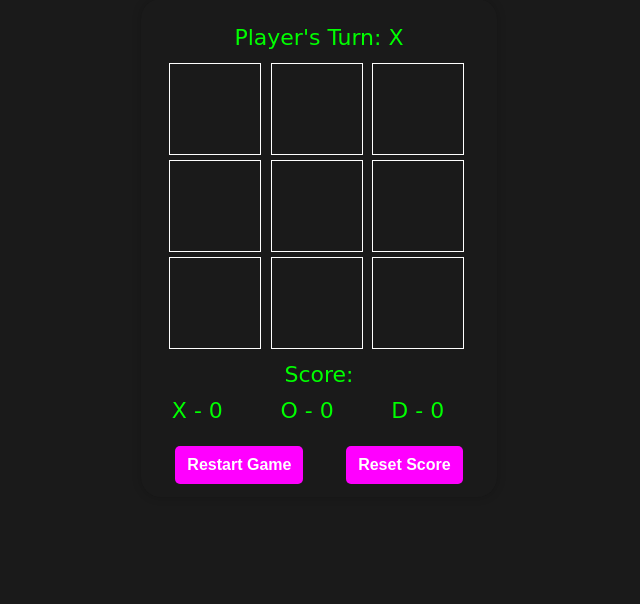
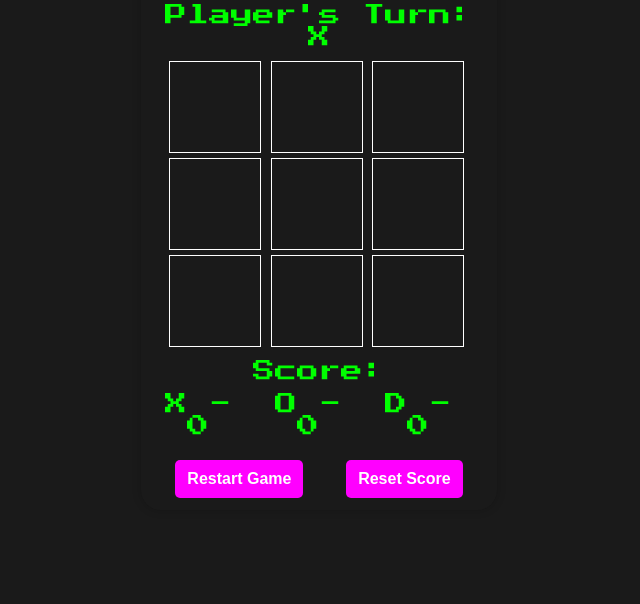
Before and after one commit to ProgSamuel/Jogo-da-Velha, a plain HTML site: page index.html in a window 1280 px wide. Shown: the part 196-800 px from the top of the page, without its empty margins (321-961 px from the left). Drawn offline with Linux system fonts and the light colour scheme.

Commit message:
bug fix - font

```diff
--- a/assets/style.css
+++ b/assets/style.css
@@ -1,7 +1,7 @@
+@import url('https://fonts.googleapis.com/css2?family=Press+Start+2P&display=swap');
 body {
     min-height: 100vh;
-    font-family: 'Press Start 2P', cursive;
-    text-align: center;
+    font-family: 'Press Start 2P', cursive;    text-align: center;
     background-color: #1a1a1a;
     color: #fff;
     margin: 0;
```
